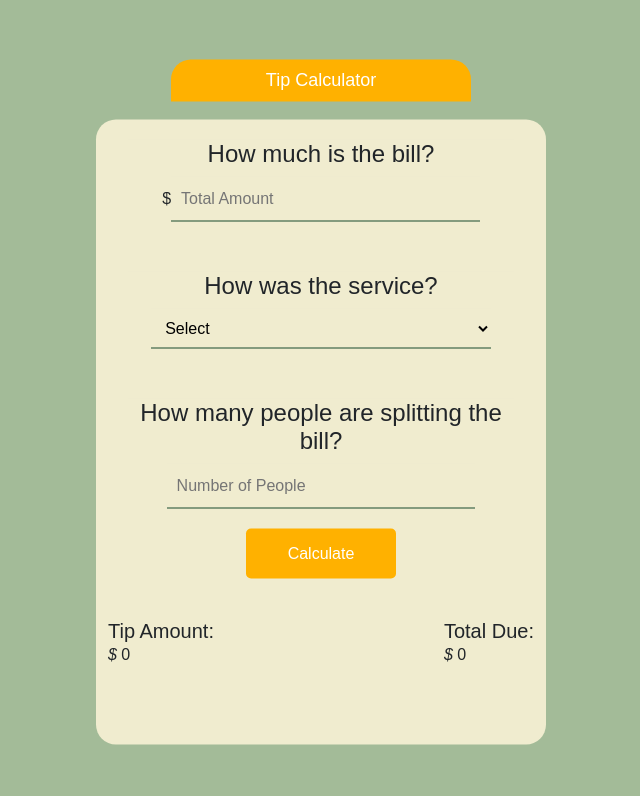
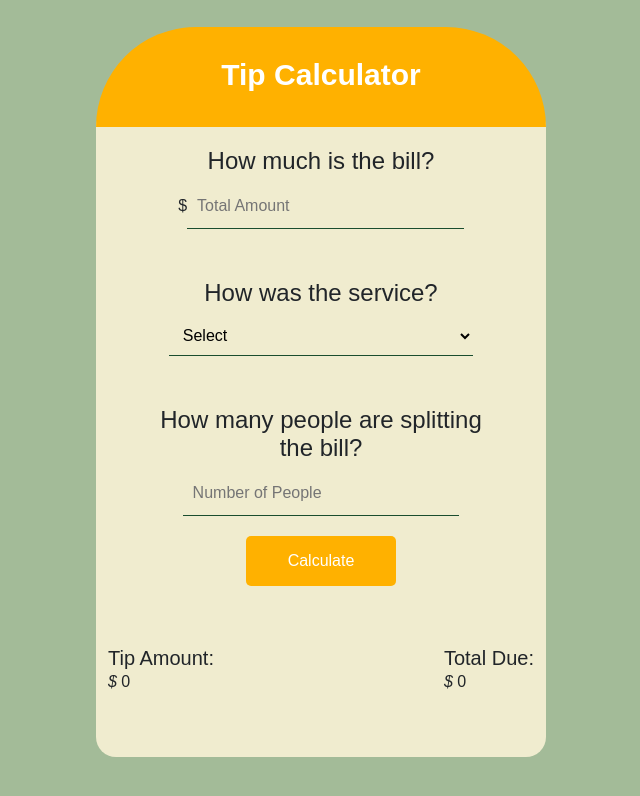
Before and after one commit to jlwigs/Tip_Calculator, a plain HTML site: page index.html in a window 1280 px wide. Shown: the whole page, without its empty margins (319-959 px from the left). Drawn offline with nearby package versions, Linux system fonts and the light colour scheme.

Commit message:
Update styles.css

```diff
--- a/styles.css
+++ b/styles.css
@@ -14,7 +14,7 @@ body {
 
 .container {
 	width: 450px;
-	height: 625px;
+	height: 650px;
 	background-color: #F0ECCF;
 	position: absolute;
 	left: 50%;
@@ -26,22 +26,24 @@ body {
 h1 {
 	position: absolute;
 	left: 50%;
-	top: -60px;
-	width: 300px;
+	top: -80px;
+	width: 450px;
+  	height:100px;
 	transform: translateX(-50%);
 	background-color: #FFB100;
 	color: #fff;
-	font-weight: 100;
-	border-top-left-radius: 20px;
-	border-top-right-radius: 20px;
-	font-size: 18px;
+	font-weight: bold;
+	border-top-left-radius: 100px;
+	border-top-right-radius: 100px;
+	font-size: 30px;
 	text-align: center;
-	padding: 10px;
+	padding: 30px;
 }
 
 .wrapper {
 	padding: 20px;
-  text-align: center;
+  	text-align: center;
+  	margin: 20px;
 }
 
 input,
```
